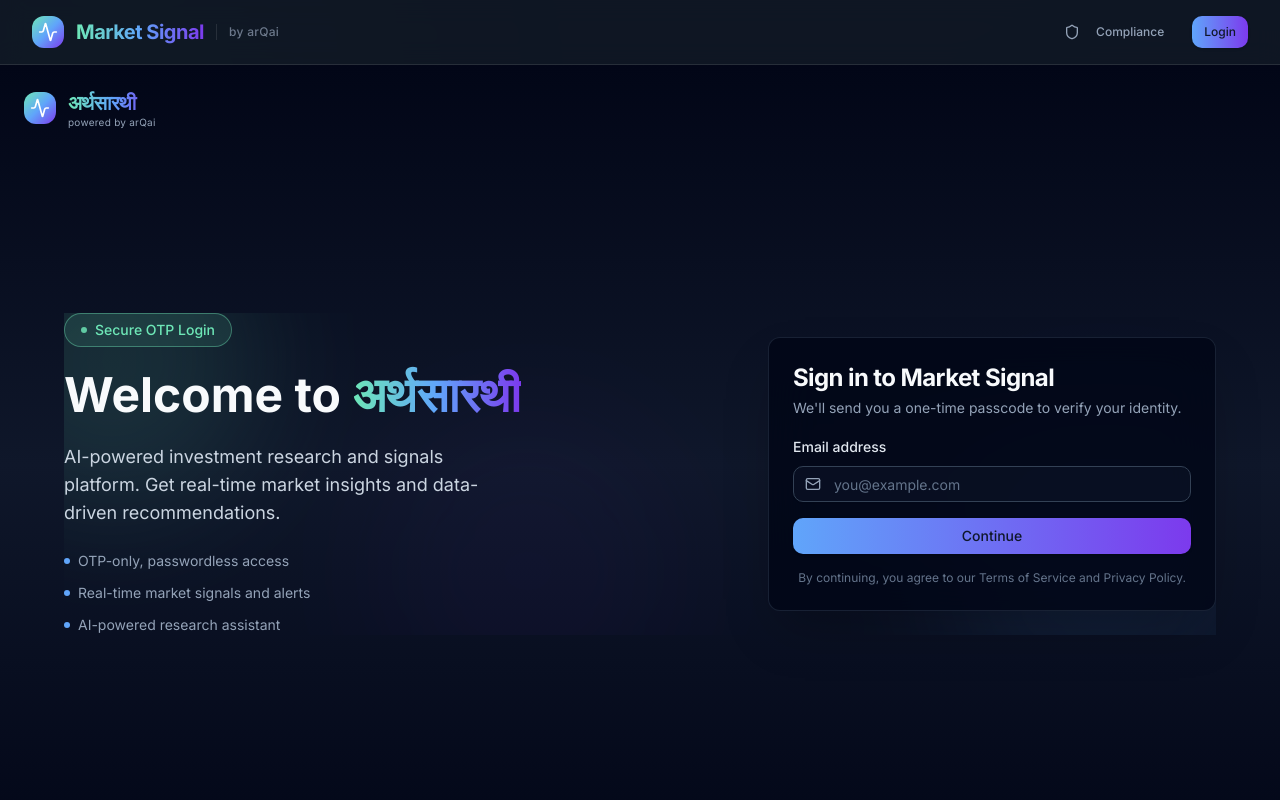
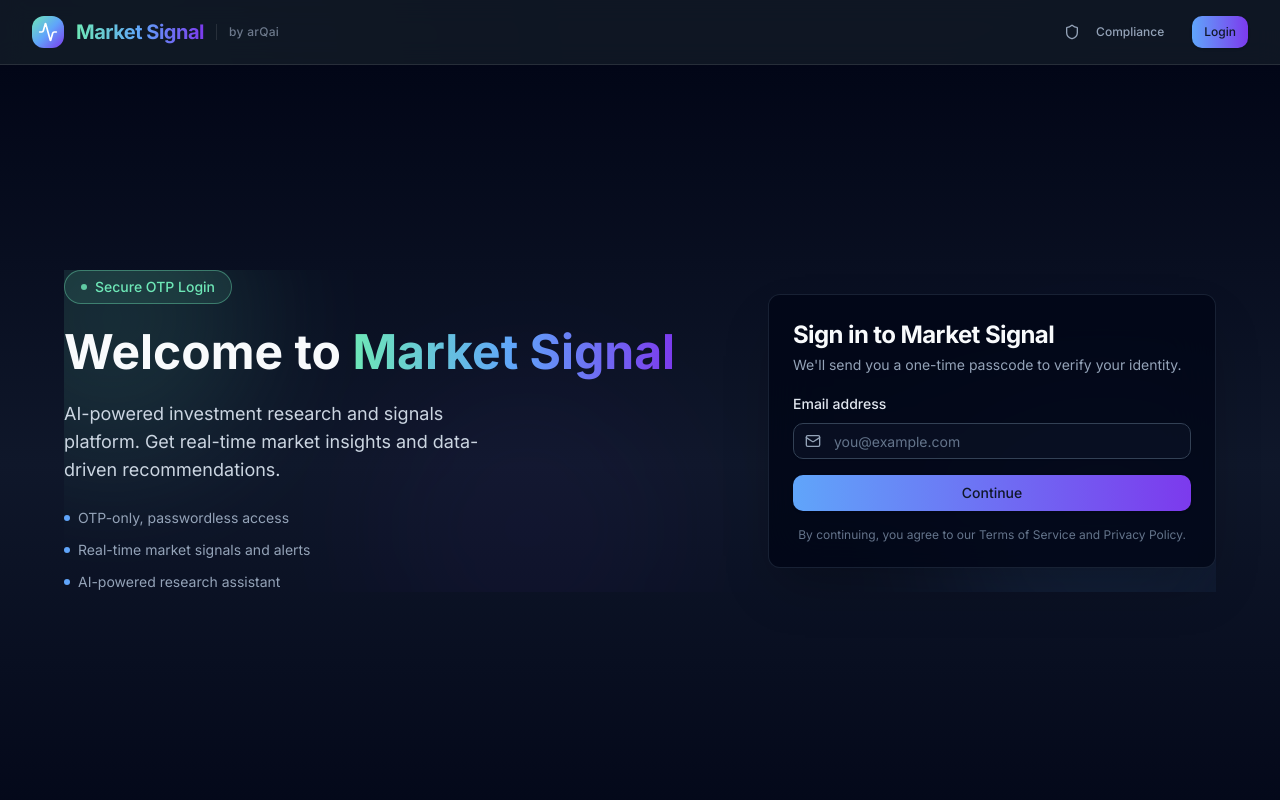
Before and after one commit to arqai-curiousai/marketsignal-frontend, a Next.js app: page /login in a window 1280 px wide. Shown: the top 800 px of the page. Built offline with nearby package versions, Linux system fonts and the light colour scheme; no server answers.

Commit message:
login page updated

```diff
--- a/app/login/page.tsx
+++ b/app/login/page.tsx
@@ -3,25 +3,10 @@
 import React from 'react';
 import { motion } from 'framer-motion';
 import { LoginForm } from '@/components/auth/LoginForm';
-import { Activity } from 'lucide-react';
-import Link from 'next/link';
 
 export default function LoginPage(): React.ReactElement {
     return (
         <div className="min-h-screen flex flex-col bg-gradient-to-b from-slate-950 via-slate-900 to-slate-950">
-            {/* Simple header */}
-            <header className="p-6">
-                <Link href="/" className="flex items-center space-x-3 w-fit">
-                    <div className="h-8 w-8 rounded-lg bg-gradient-to-br from-brand-emerald via-brand-blue to-brand-violet p-1.5">
-                        <Activity className="h-full w-full text-white" />
-                    </div>
-                    <div className="flex flex-col leading-none">
-                        <span className="text-xl font-bold tracking-tight gradient-text">अर्थसारथी</span>
-                        <span className="text-[10px] text-muted-foreground tracking-wide">powered by arQai</span>
-                    </div>
-                </Link>
-            </header>
-
             {/* Main content */}
             <main className="flex-1 flex items-center justify-center px-4 py-12">
                 <div className="relative w-full max-w-6xl mx-auto flex flex-col lg:flex-row items-center gap-12">
@@ -58,7 +43,7 @@
                         <h1 className="text-4xl lg:text-5xl font-bold text-slate-50 leading-tight">
                             Welcome to{' '}
                             <span className="bg-gradient-to-r from-brand-emerald via-brand-blue to-brand-violet bg-clip-text text-transparent">
-                                अर्थसारथी
+                                Market Signal
                             </span>
                         </h1>
                         <p className="text-lg text-slate-300 max-w-md mx-auto lg:mx-0">
```
